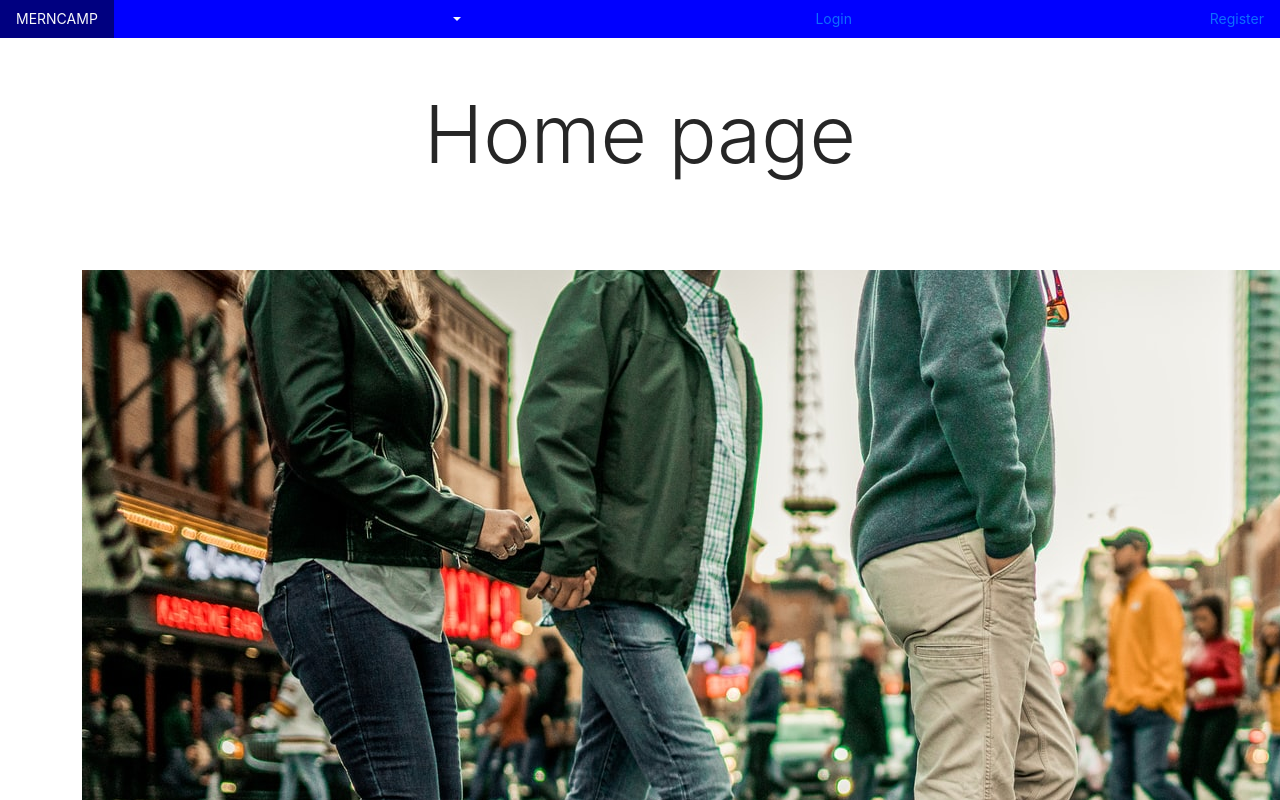
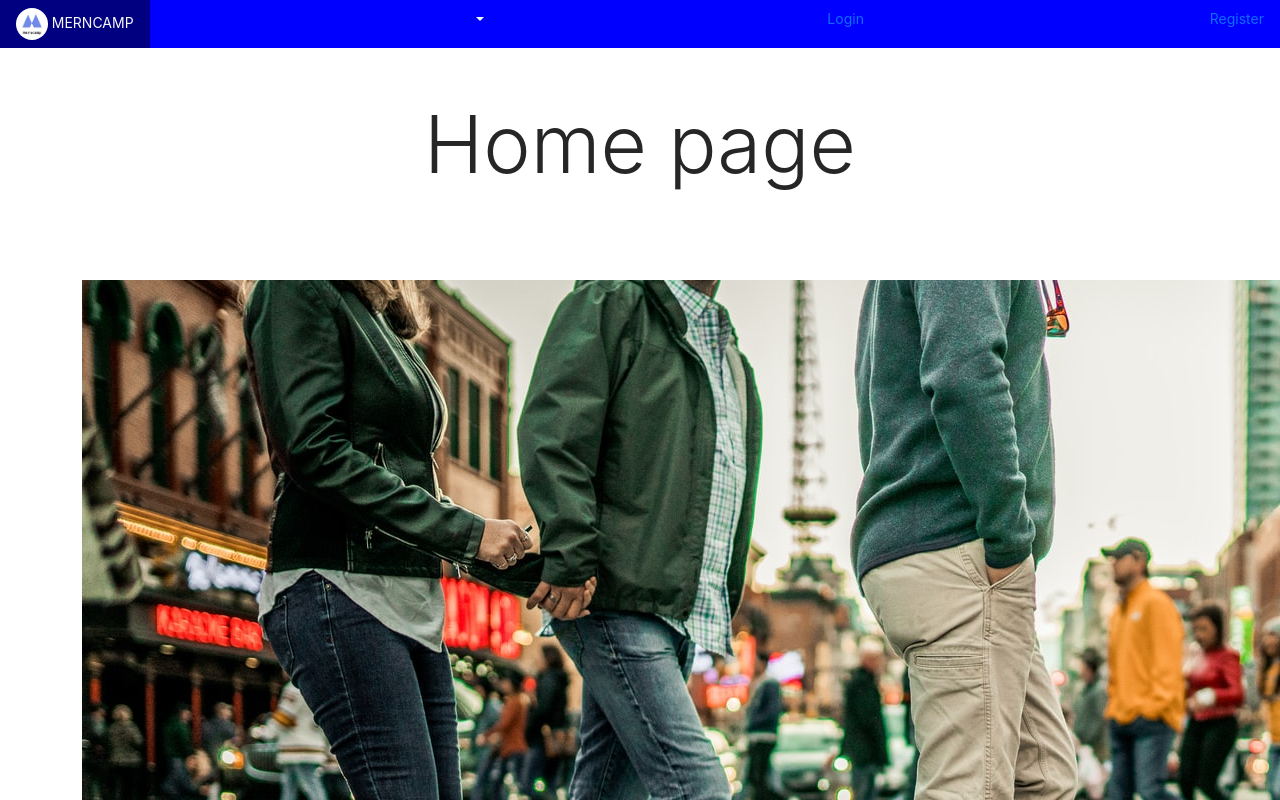
Before and after one commit to shaynemeyer/merncamp, a Next.js app in the folder client/: page / in a window 1280 px wide. Shown: the top 800 px of the page. Built offline with nearby package versions, Linux system fonts and the light colour scheme; no server answers.

Commit message:
add logo to nav component

```diff
--- a/client/components/nav.js
+++ b/client/components/nav.js
@@ -2,6 +2,7 @@ import { useContext, useEffect, useState } from "react";
 import Link from "next/link";
 import { UserContext } from "../context";
 import { useRouter } from "next/router";
+import { Avatar } from "antd";
 
 const Nav = () => {
   const [current, setCurrent] = useState("");
@@ -28,7 +29,7 @@ const Nav = () => {
         <a
           className={`nav-link text-light logo ${current === "/" && "active"}`}
         >
-          MERNCAMP
+          <Avatar src="/images/logo.png" /> MERNCAMP
         </a>
       </Link>
 
```
Also changed, not shown: client/public/images/logo.png (added).
